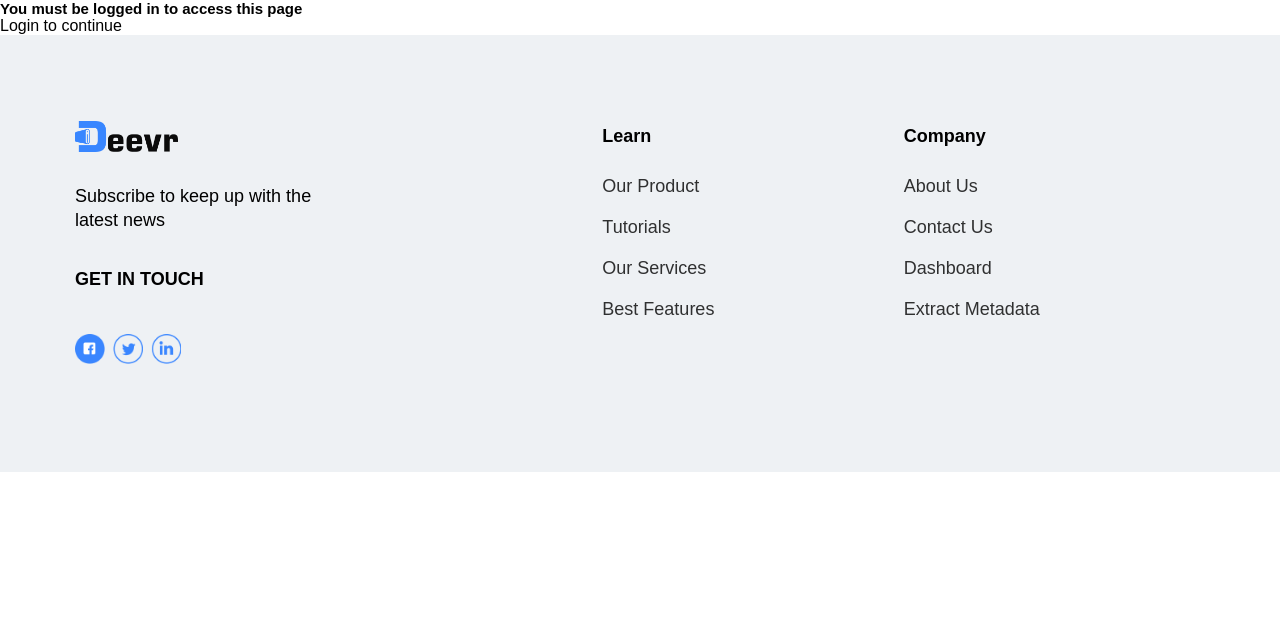
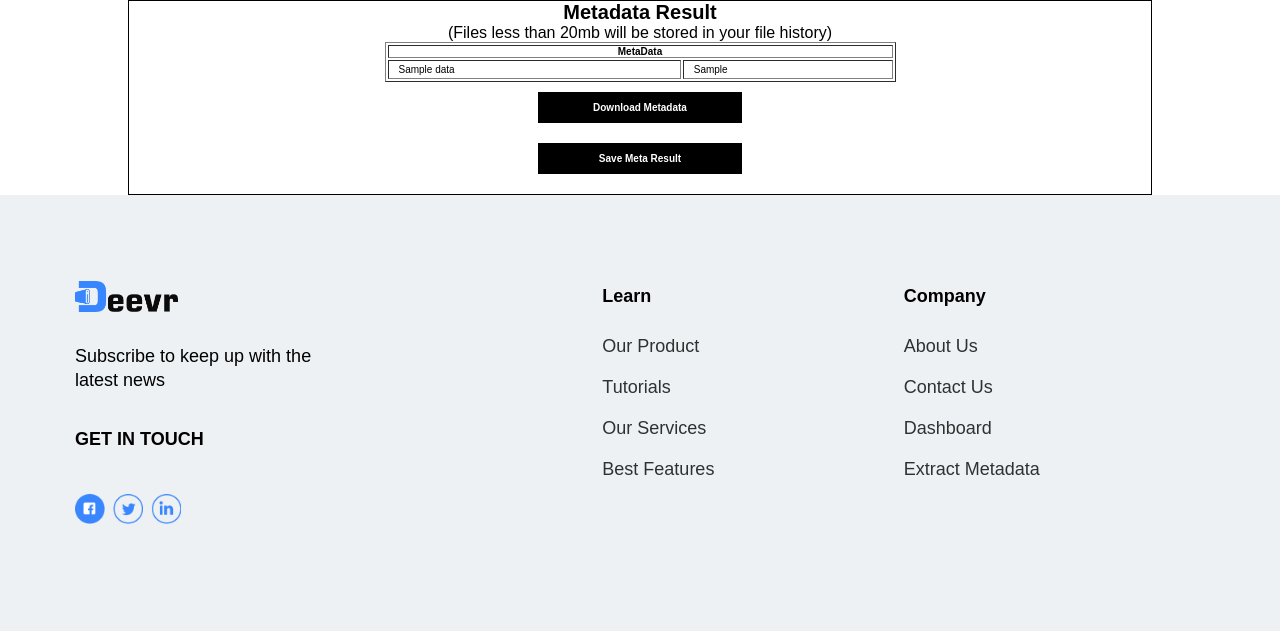
Before and after one commit to zuri-training/Team_87_zuri_fetch_metadata, a Django app: template metadata/templates/result.html in a window 1280 px wide. Shown: the part 88-719 px from the top of the page. Run offline with Django 4.2, Linux system fonts and the light colour scheme; the template is opened without the code that fills it: most values are stand-ins (such as "Sample title", 1, 10 or a date in 2020); parts of the project's set-up code (start-up, migrations or seed data) failed here and were passed over; some libraries are stand-ins or nearby versions; some web fonts are replaced.

Commit message:
change result to  show to all

```diff
--- a/metadata/templates/result.html
+++ b/metadata/templates/result.html
@@ -1,4 +1,4 @@
-{% extends "base.html" %} {% block content %} {% if user.is_authenticated %}
+{% extends "base.html" %} {% block content %}
 
 <div style="width: 80%; margin: auto; border: 1px solid black">
 	<h1 style="text-align: center">Metadata Result</h1>
@@ -52,8 +52,5 @@
 		>Save Meta Result</a
 	>
 </div>
-{% else %}
-<h2>You must be logged in to access this page</h2>
-<p><a href="/login">Login</a> to continue</p>
 
-{% endif %} {% endblock %}
+{% endblock %}
```
Also changed, not shown: metadata/views.py (+0 -9 lines), media/IMG_20210515_080059_451_transcpr.jpg (added).
